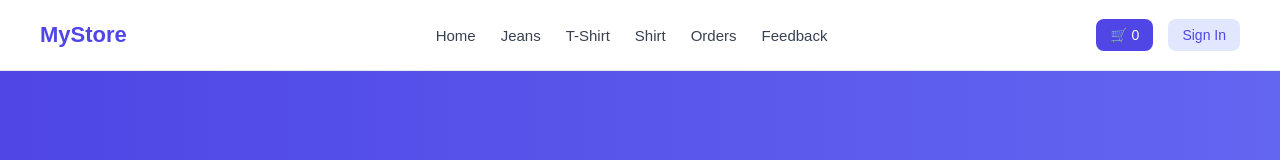
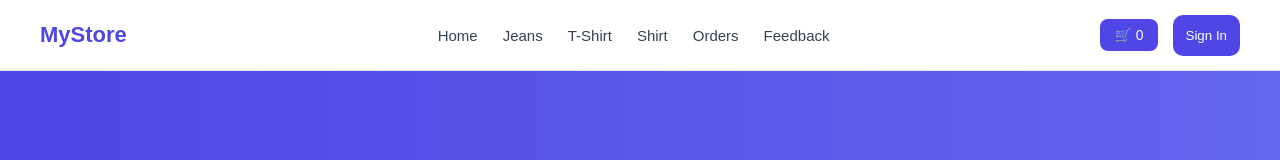
Before and after one commit to DevelopRohit/E-commerce, a React (Vite) app: page / in a window 1280 px wide. Shown: the top 160 px of the page. Built offline with nearby package versions, Linux system fonts and the light colour scheme; no server answers; the database is empty.

Commit message:
Refactor Navbar component for cleaner syntax

```diff
--- a/src/components/Navbar.jsx
+++ b/src/components/Navbar.jsx
@@ -2,13 +2,7 @@
 import { useNavigate } from "react-router-dom";
 import styles from "./Navbar.module.css";
 
-const Navbar = ({
-  onCategoryChange,
-  cartCount,
-  user,
-  logout,
-  openAuth,
-}) => {
+const Navbar = ({ onCategoryChange, cartCount, user, logout, openAuth }) => {
   const navigate = useNavigate();
 
   const handleCategory = (category) => {
@@ -21,10 +15,7 @@ const Navbar = ({
   return (
     <nav className={styles.navbar}>
       {/* LOGO */}
-      <div
-        className={styles.logo}
-        onClick={() => handleCategory("all")}
-      >
+      <div className={styles.logo} onClick={() => handleCategory("all")}>
         MyStore
       </div>
 
@@ -41,28 +32,15 @@ const Navbar = ({
       {/* RIGHT SECTION */}
       <div className={styles.right}>
         {/* CART */}
-        <button
-          className={styles.cartBtn}
-          onClick={() => navigate("/cart")}
-        >
+        <button className={styles.cartBtn} onClick={() => navigate("/cart")}>
           🛒 {cartCount || 0}
         </button>
 
         {/* AUTH */}
         {user ? (
-          <button
-            className={styles.logoutBtn}
-            onClick={logout}
-          >
-            Logout
-          </button>
+          <button onClick={() => navigate("/profile")}>Profile</button>
         ) : (
-          <button
-            className={styles.loginBtn}
-            onClick={openAuth}
-          >
-            Sign In
-          </button>
+          <button onClick={() => navigate("/login")}>Sign In</button>
         )}
       </div>
     </nav>
```
